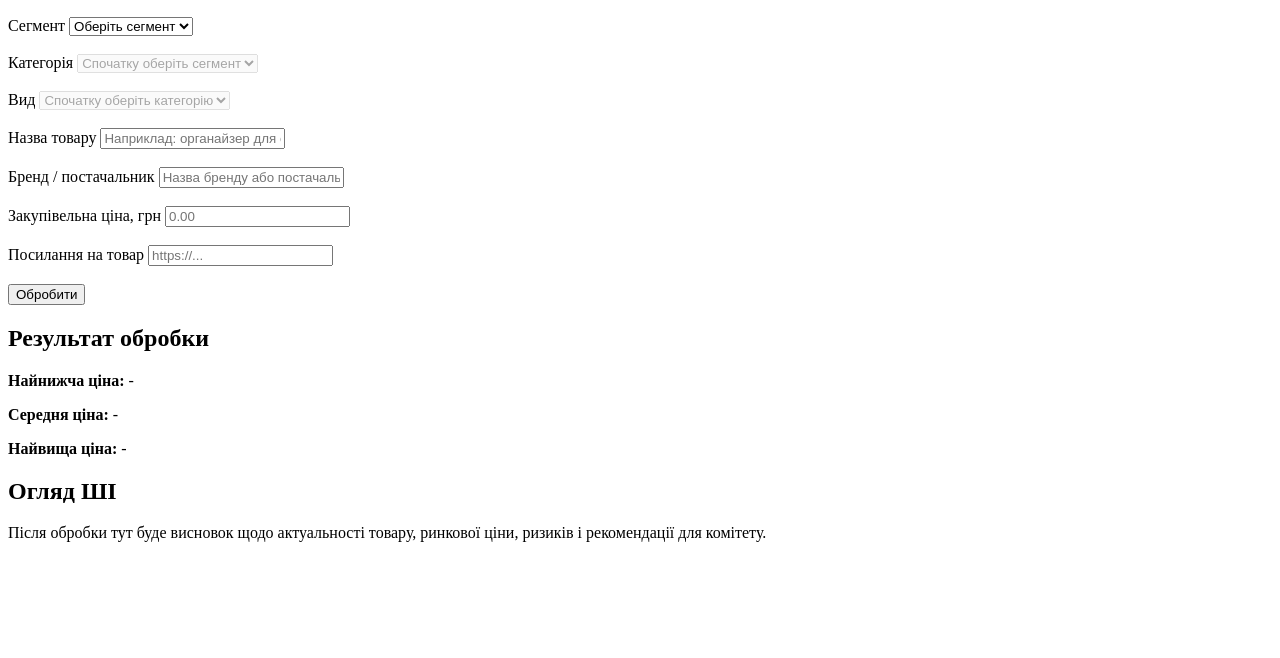
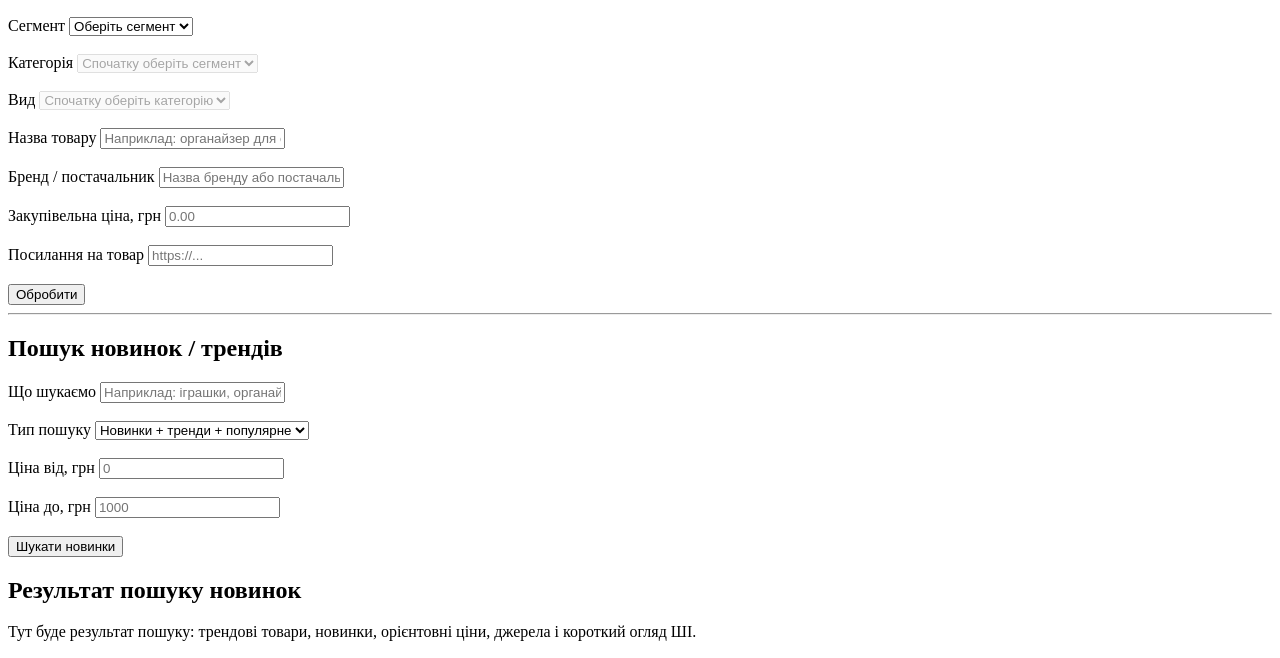
Before and after one commit to iyaskobsp-spec/cm-assortment-admin, a plain HTML site: page index.html in a window 1280 px wide. Shown: the part 110-768 px from the top of the page. Drawn offline with Linux system fonts and the light colour scheme; no server answers; a script that the page names is missing.

Commit message:
Update index.html

```diff
--- a/index.html
+++ b/index.html
@@ -69,6 +69,52 @@
 
     <button type="button">Обробити</button>
   </form>
+
+    <hr>
+
+  <h2>Пошук новинок / трендів</h2>
+
+  <form>
+    <label>
+      Що шукаємо
+      <input id="trendSearchInput" type="text" placeholder="Наприклад: іграшки, органайзери, декор">
+    </label>
+
+    <br><br>
+
+    <label>
+      Тип пошуку
+      <select id="trendSearchType">
+        <option value="all">Новинки + тренди + популярне</option>
+        <option value="new">Тільки новинки</option>
+        <option value="trends">Тільки тренди</option>
+        <option value="popular">Тільки популярне</option>
+      </select>
+    </label>
+
+    <br><br>
+
+    <label>
+      Ціна від, грн
+      <input id="trendMinPrice" type="number" placeholder="0">
+    </label>
+
+    <br><br>
+
+    <label>
+      Ціна до, грн
+      <input id="trendMaxPrice" type="number" placeholder="1000">
+    </label>
+
+    <br><br>
+
+    <button type="button" id="trendSearchButton">Шукати новинки</button>
+  </form>
+
+  <h2>Результат пошуку новинок</h2>
+  <p id="trendSearchResult">
+    Тут буде результат пошуку: трендові товари, новинки, орієнтовні ціни, джерела і короткий огляд ШІ.
+  </p>
 
   <h2>Результат обробки</h2>
 
```
